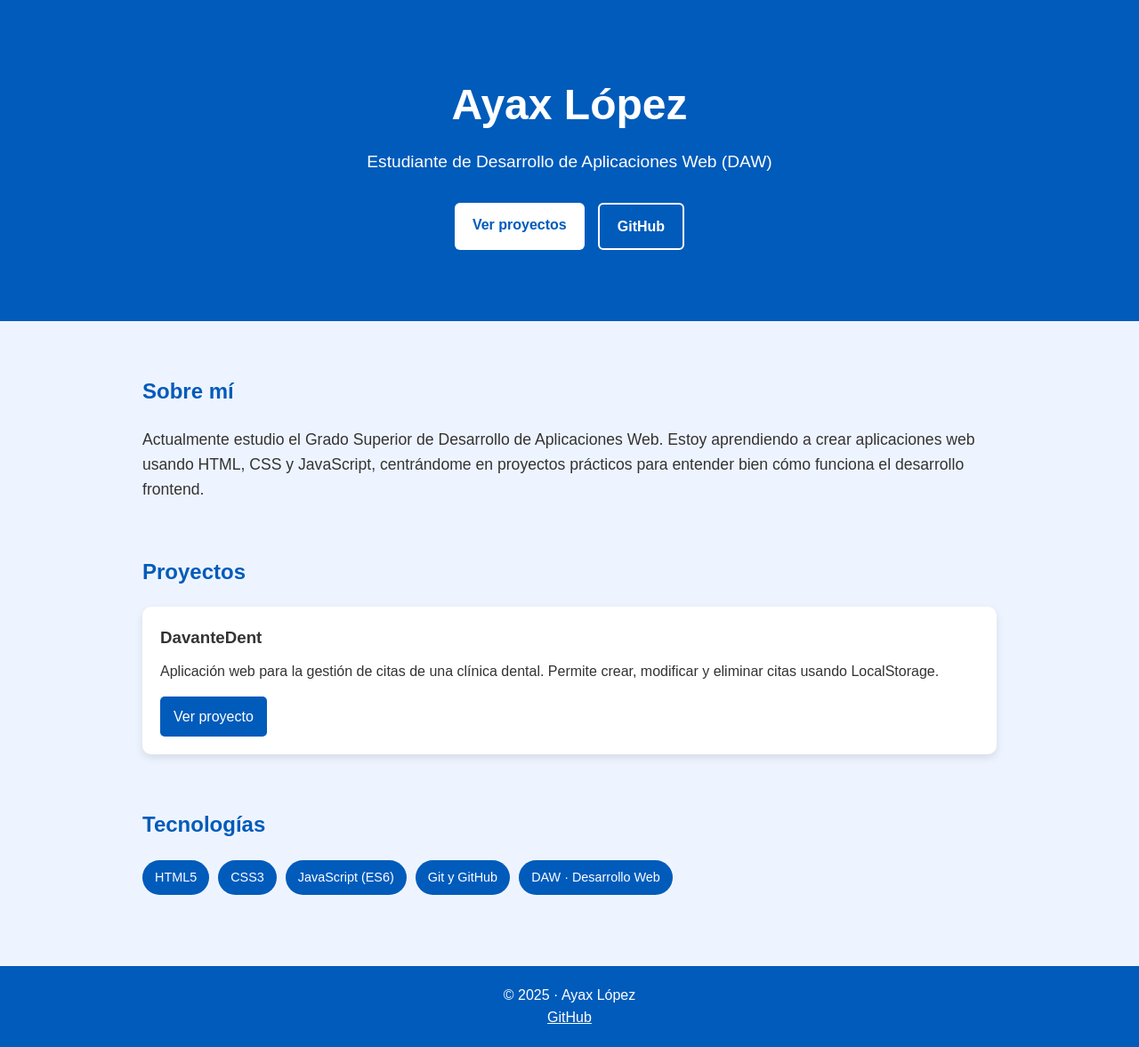
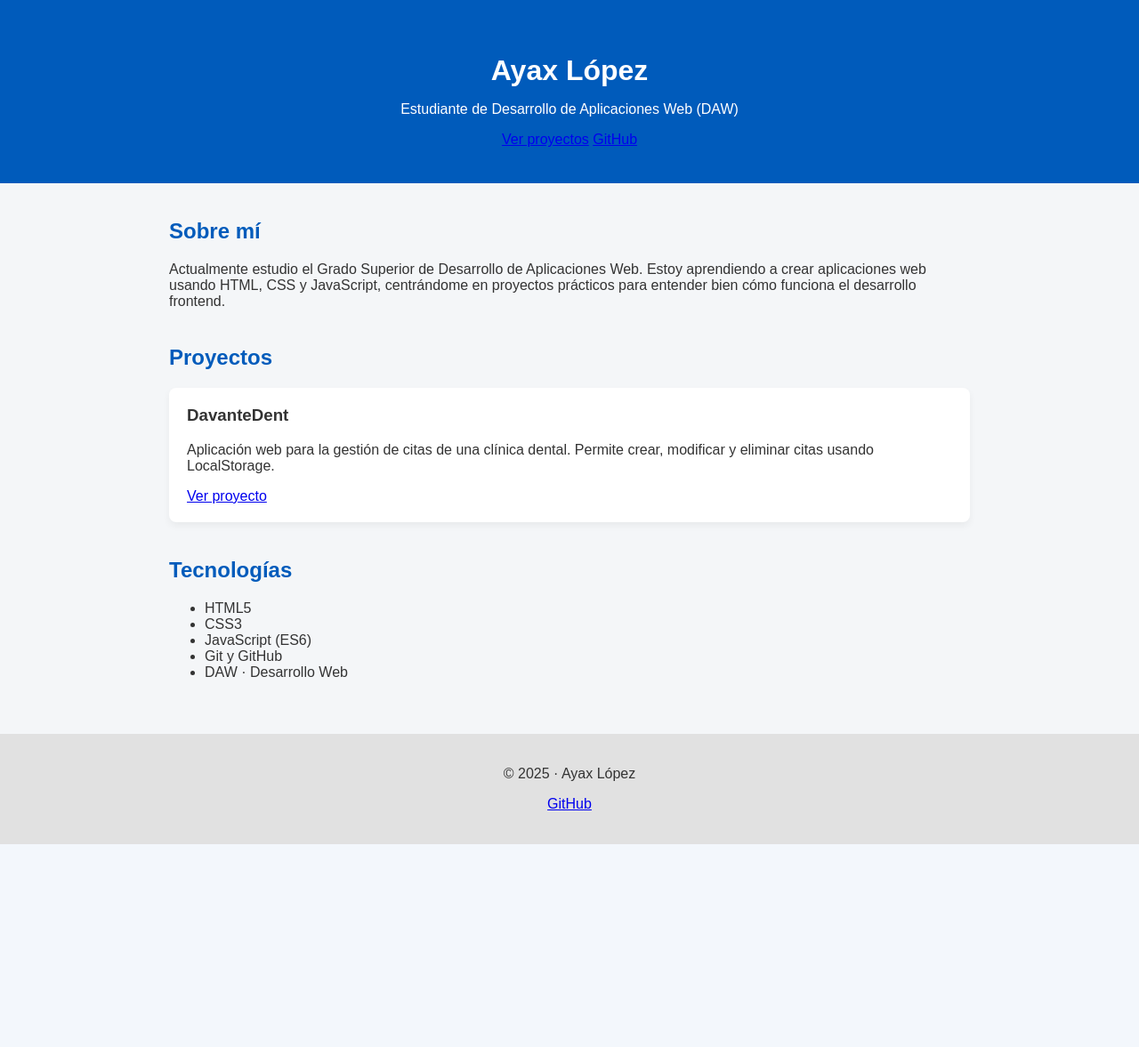
Before and after one commit to Ayaxlc/Ayaxlc.github.io, a PHP site: page / in a window 1280 px wide. Shown: the whole page at 89% size. After the commit the page ends 949 px from the top, so only its background shows below. Run offline with PHP 8.4, Linux system fonts and the light colour scheme.

Commit message:
style.css for main portfolio

```diff
--- a/style.css
+++ b/style.css
@@ -1,156 +1,91 @@
-/* =========================
-   ESTILOS GENERALES
-========================= */
-* {
+/* ESTILOS GENERALES */
+body {
+    font-family: Arial, sans-serif;
     margin: 0;
-    padding: 0;
-    box-sizing: border-box;
+    background-color: #f4f6f8;
+    color: #333;
 }
 
-body {
-    font-family: Arial, Helvetica, sans-serif;
-    background-color: #eef4ff;
-    color: #333;
-    line-height: 1.6;
-}
-
-/* =========================
-   HERO / CABECERA
-========================= */
-.hero {
+/* CABECERA */
+header {
     background-color: #005bbb;
     color: white;
     text-align: center;
-    padding: 80px 20px;
+    padding: 40px 20px;
 }
 
-.hero h1 {
-    font-size: 3em;
+header h1 {
     margin-bottom: 10px;
 }
 
-.hero p {
-    font-size: 1.2em;
-    margin-bottom: 30px;
+/* SECCIONES */
+section {
+    max-width: 900px;
+    margin: 40px auto;
+    padding: 0 20px;
 }
 
-.hero-botones {
-    display: flex;
-    justify-content: center;
-    gap: 15px;
+h2 {
+    color: #005bbb;
 }
 
-.btn {
+/* LISTA DE PROYECTOS */
+.lista-proyectos {
+    display: grid;
+    grid-template-columns: repeat(auto-fit, minmax(260px, 1fr));
+    gap: 20px;
+}
+
+/* TARJETA DE PROYECTO */
+.proyecto-card {
     background-color: white;
-    color: #005bbb;
-    padding: 12px 20px;
+    padding: 20px;
+    border-radius: 8px;
+    box-shadow: 0 4px 8px rgba(0,0,0,0.05);
+}
+
+.proyecto-card h3 {
+    margin-top: 0;
+}
+
+/* BOTONES */
+.botones-proyecto {
+    display: flex;
+    gap: 10px;
+    margin-top: 15px;
+}
+
+.btn-proyecto {
+    background-color: #005bbb;
+    color: white;
+    padding: 10px 14px;
     border-radius: 6px;
     text-decoration: none;
     font-weight: bold;
 }
 
-.btn:hover {
-    background-color: #dbe9ff;
-}
-
-.btn.secundario {
-    background-color: transparent;
-    border: 2px solid white;
-    color: white;
-}
-
-.btn.secundario:hover {
-    background-color: rgba(255,255,255,0.2);
-}
-
-/* =========================
-   SECCIONES
-========================= */
-section {
-    max-width: 1000px;
-    margin: 60px auto;
-    padding: 0 20px;
-}
-
-h2 {
-    color: #005bbb;
-    margin-bottom: 20px;
-}
-
-/* =========================
-   SOBRE MÍ
-========================= */
-.sobre-mi p {
-    font-size: 1.1em;
-}
-
-/* =========================
-   PROYECTOS
-========================= */
-.lista-proyectos {
-    display: grid;
-    grid-template-columns: repeat(auto-fit, minmax(280px, 1fr));
-    gap: 20px;
-}
-
-.proyecto-card {
-    background-color: white;
-    border-radius: 10px;
-    padding: 20px;
-    box-shadow: 0 4px 10px rgba(0,0,0,0.1);
-}
-
-.proyecto-card h3 {
-    margin-bottom: 10px;
-}
-
-.proyecto-card p {
-    margin-bottom: 15px;
-}
-
-.proyecto-card a {
-    display: inline-block;
-    background-color: #005bbb;
-    color: white;
-    padding: 10px 15px;
-    border-radius: 5px;
-    text-decoration: none;
-}
-
-.proyecto-card a:hover {
+.btn-proyecto:hover {
     background-color: #003f80;
 }
 
-/* =========================
-   SKILLS
-========================= */
-.skills ul {
-    list-style: none;
-    display: flex;
-    flex-wrap: wrap;
-    gap: 10px;
+/* BOTÓN GITHUB DIFERENTE */
+.btn-github {
+    background-color: #333;
+    color: white;
+    padding: 10px 14px;
+    border-radius: 6px;
+    text-decoration: none;
+    font-weight: bold;
 }
 
-.skills li {
-    background-color: #005bbb;
-    color: white;
-    padding: 8px 14px;
-    border-radius: 20px;
-    font-size: 0.9em;
+.btn-github:hover {
+    background-color: #111;
 }
 
-/* =========================
-   FOOTER
-========================= */
+/* FOOTER */
 footer {
-    background-color: #005bbb;
-    color: white;
     text-align: center;
     padding: 20px;
-    margin-top: 80px;
+    background-color: #e1e1e1;
+    margin-top: 60px;
 }
-
-footer a {
-    color: white;
-    text-decoration: underline;
-}
```
